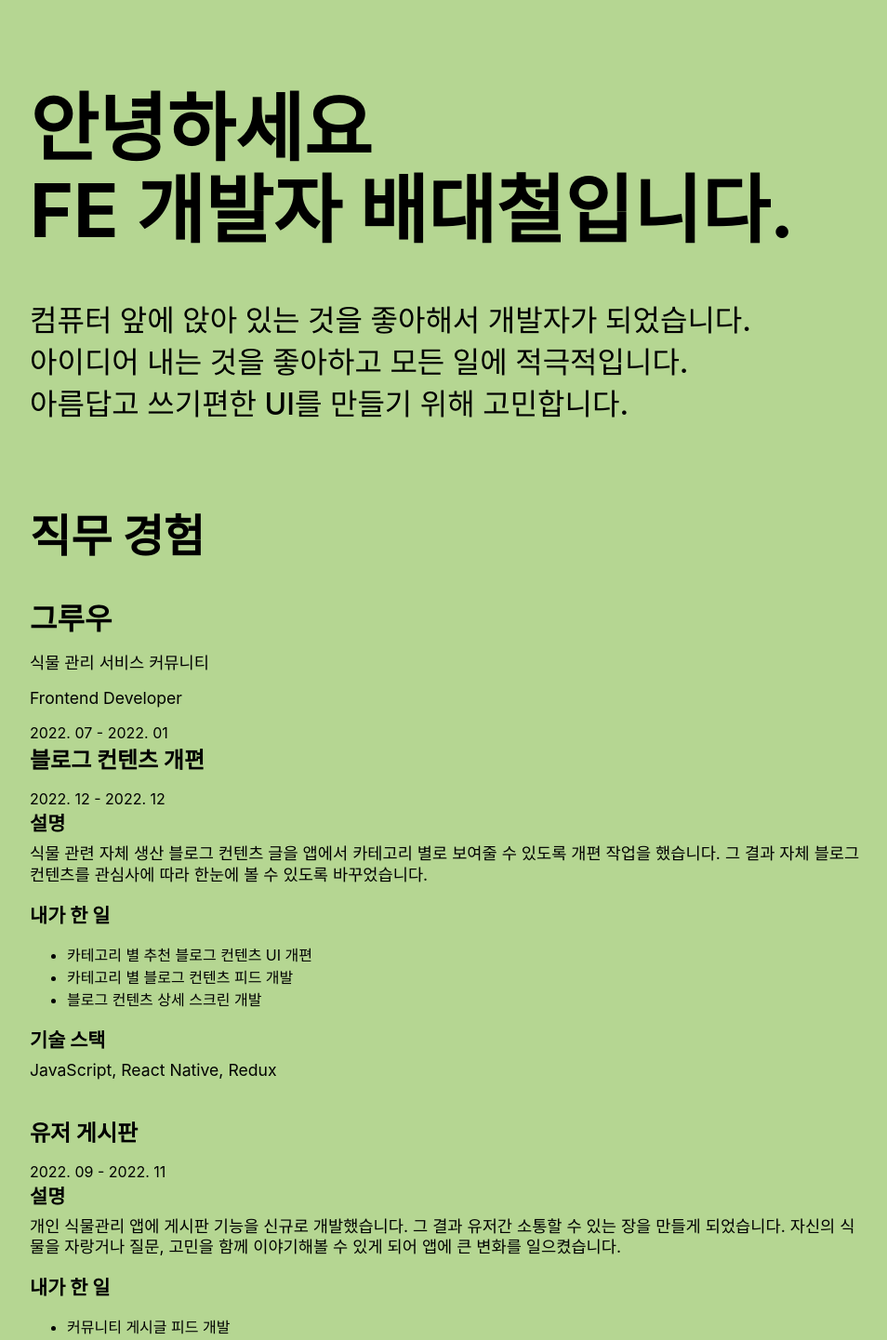
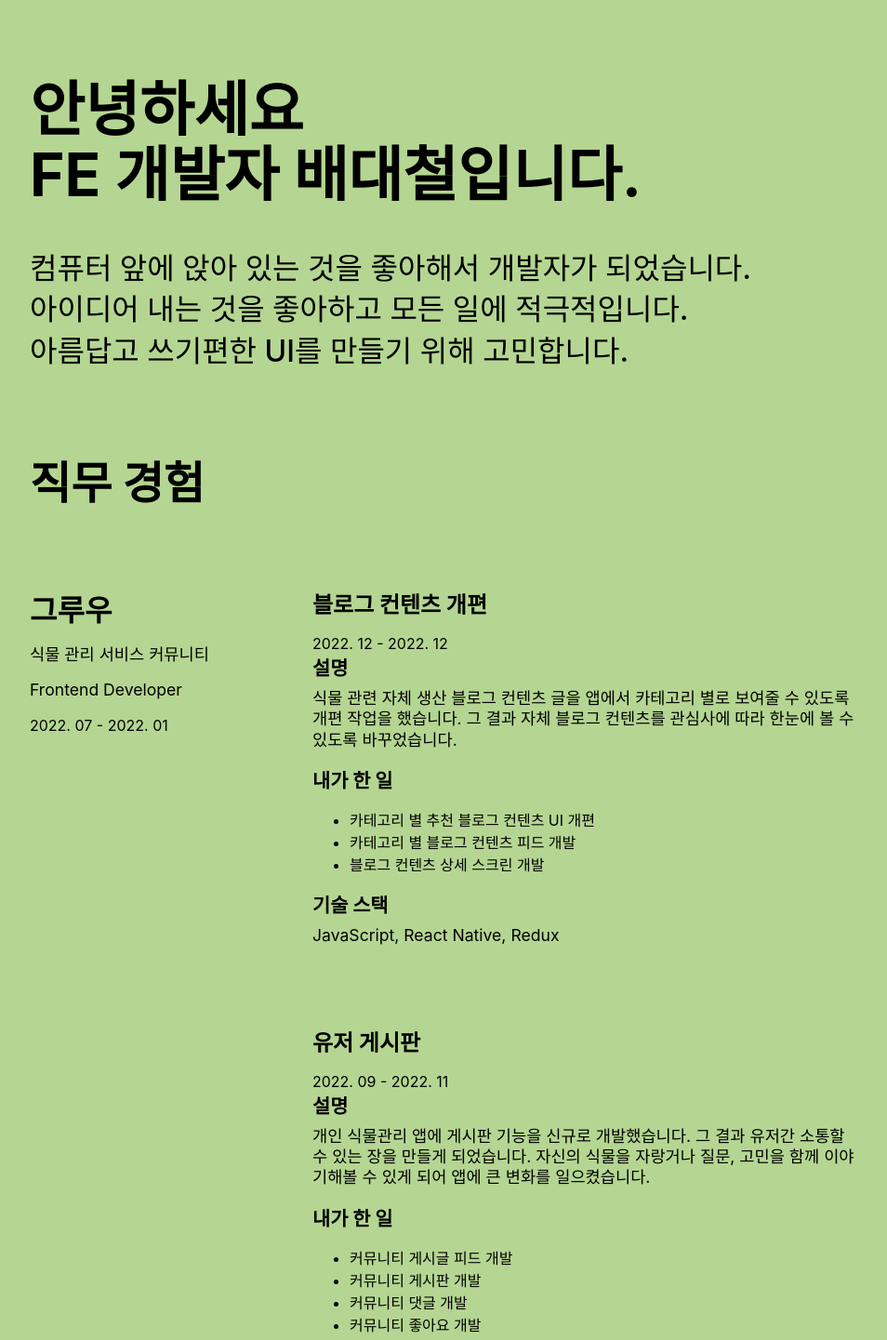
Before and after one commit to aingface/my-resume, a React (Create React App) app: page / in a window 1280 px wide. Shown: the top 1441 px of the page at 93% size, without its empty margins (160-1114 px from the left). Built offline with nearby package versions, Linux system fonts and the light colour scheme.

Commit message:
style: css 수정

```diff
--- a/src/App.css
+++ b/src/App.css
@@ -38,8 +38,13 @@
   padding: 40px 0px;
 }
 
+.time {
+  display: block;
+  margin-bottom: 1.5rem;
+}
+
 h1 {
-  font-size: 5rem;
+  font-size: 4rem;
   line-height: 1.1;
 }
 h2 {
@@ -64,6 +69,14 @@ p {
   line-height: 1.4rem;
 }
 
+.row {
+  display: -webkit-box;
+  display: -ms-flexbox;
+  display: flex;
+  padding: 3rem 0;
+  border-bottom: 1px solid #eee;
+}
+
 .row-left {
   -ms-flex-preferred-size: 18rem;
   flex-basis: 18rem;
@@ -76,25 +89,20 @@ p {
   -webkit-box-flex: 1;
   -ms-flex-positive: 1;
   flex-grow: 1;
+  flex-direction: column;
 }
 
-.big-paragraph {
-  font-size: 2rem;
-  line-height: 1.4;
-  font-weight: 500;
+.project {
+  padding: 1.5rem 0;
+}
+
+.project:first-child {
+  padding-top: 0;
 }
 
 .Chapter {
   width: 80%;
   align-items: start;
-}
-
-.ExperienceTitle {
-  font-size: 50px;
-}
-
-.ItemTitle {
-  font-size: 2rem;
 }
 
 .ProjectTitle {
```
